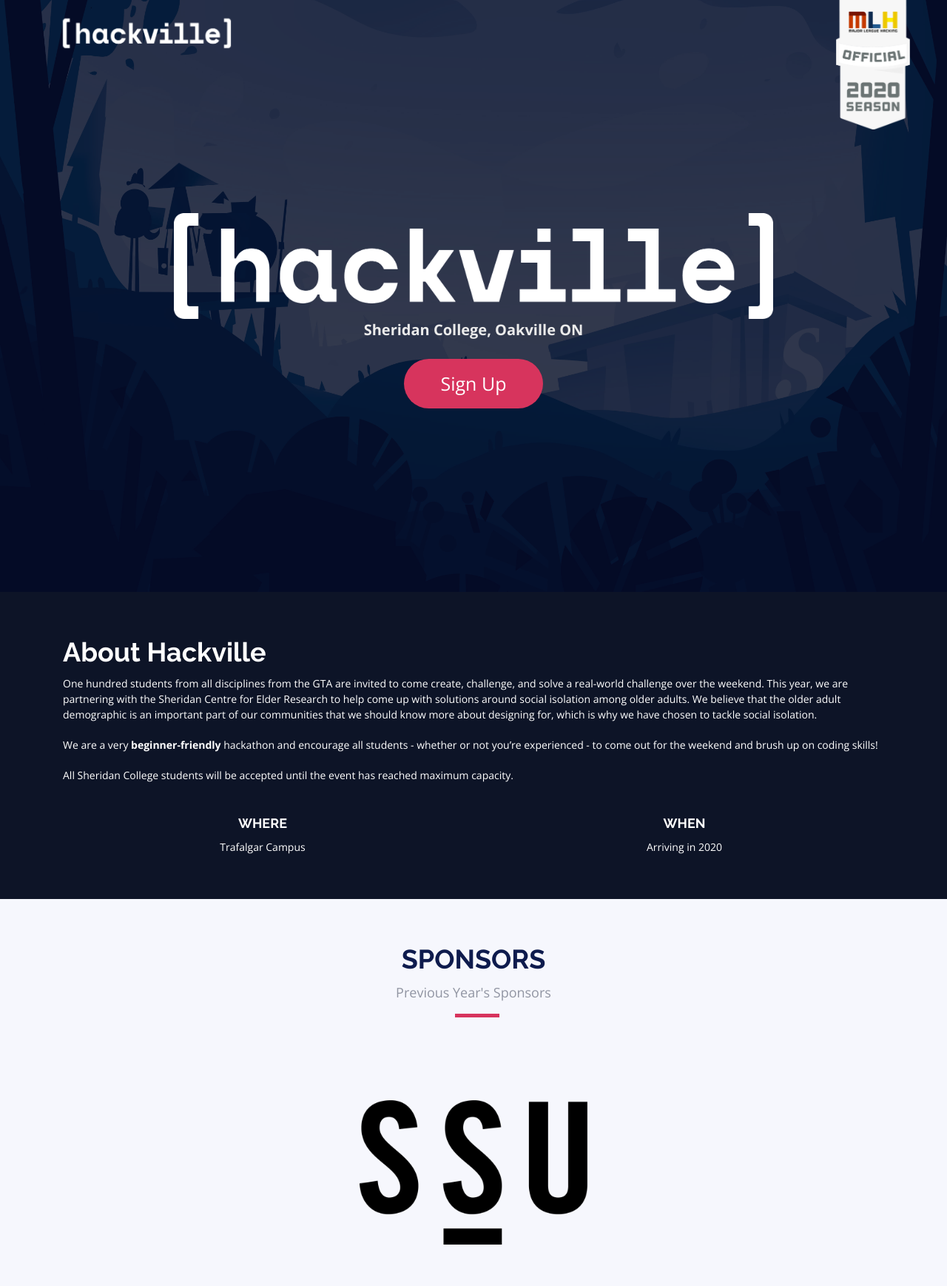
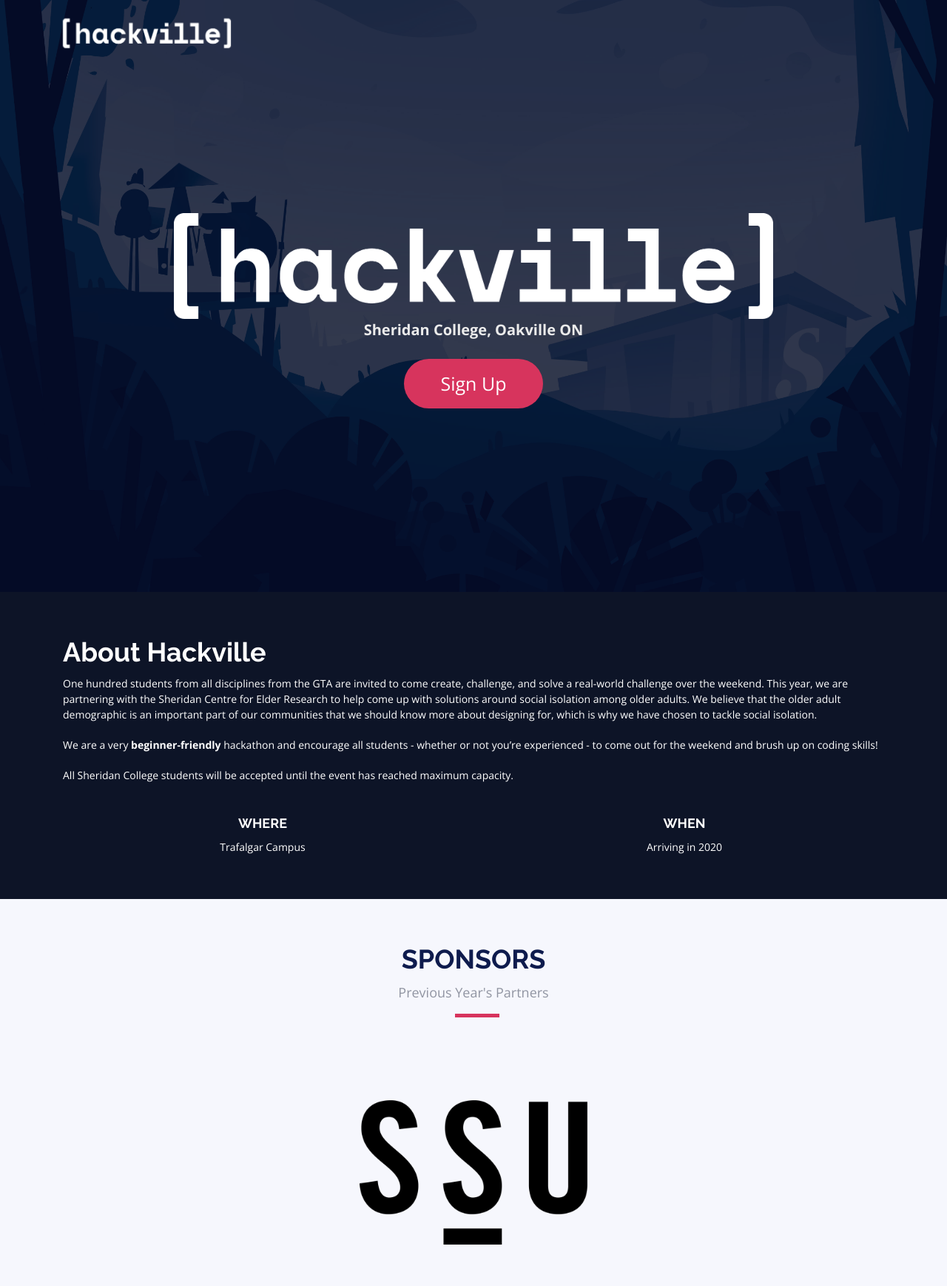
Before and after one commit to sinaxace/hackville, a plain HTML site: page index.html in a window 1280 px wide. Shown: the top 1738 px of the page at 74% size. Drawn offline with nearby package versions, Linux system fonts and the light colour scheme.

Commit message:
Hide MLH Banner

```diff
--- a/index.html
+++ b/index.html
@@ -70,11 +70,11 @@
     </div>
   </header><!-- #header -->
 
-  <!-- Updated banner to MLH 2020 season-->
-  <a id="mlh-trust-badge"
+  <!-- Updated banner to MLH 2020 season (not official yet)-->
+  <!-- <a id="mlh-trust-badge"
     style="display:block;max-width:100px;min-width:60px;position:fixed;right:50px;top:0;width:10%;z-index:10000"
     href="https://mlh.io/seasons/na-2020/events" target="_blank"><img src="img/mlh_official_2020.png"
-      alt="Major League Hacking 2020 Hackathon Season" style="width:100%"></a>
+      alt="Major League Hacking 2020 Hackathon Season" style="width:100%"></a> -->
 
 
 
@@ -157,7 +157,7 @@
         <div class="section-header">
           <h2>Sponsors</h2>
           <p>
-            Previous Year's Sponsors
+            Previous Year's Partners
           </p>
         </div>
         <div class="row no-gutters sponsors-wrap clearfix">
```
